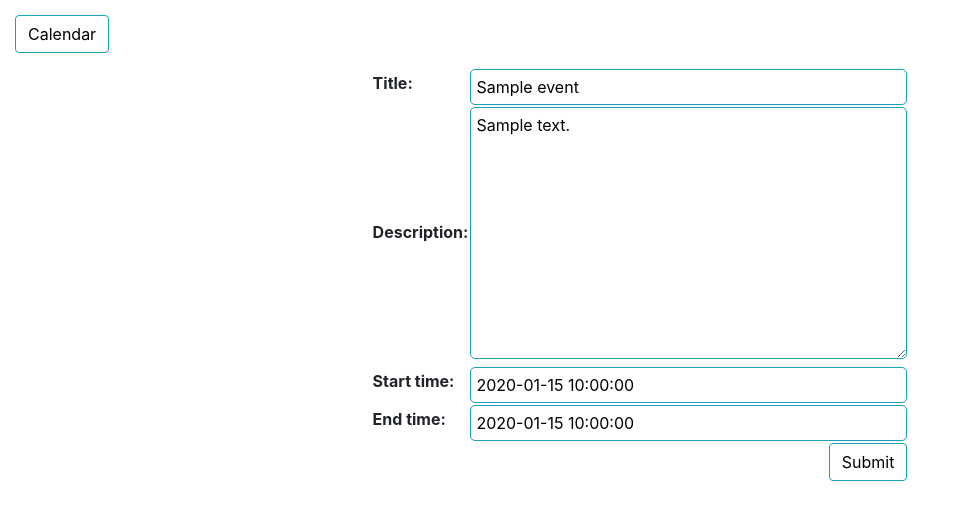
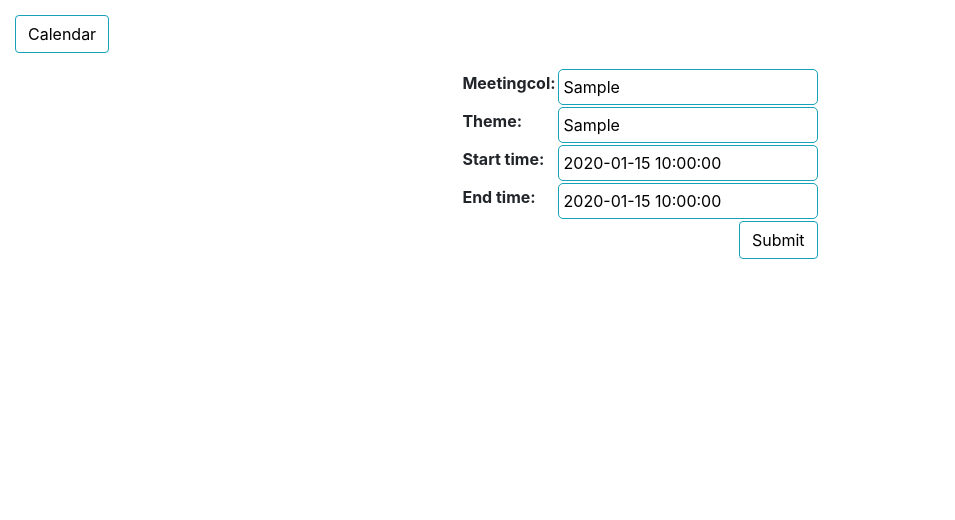
Before and after one commit to Kelrogg/database, a Django app: page /event/edit/1/ in a window 1280 px wide. Shown: the top 520 px of the page, without its empty margins (0-955 px from the left). Run offline with Django 3.2, Linux system fonts and the light colour scheme; tables that the repository leaves empty hold one stand-in row (values such as "Sample post"); some libraries are stand-ins or nearby versions.

Commit message:
Meeting added

```diff
--- a/calendarapp/models/event.py
+++ b/calendarapp/models/event.py
@@ -7,8 +7,6 @@ from web.models import User
 
 
 class EventManager(models.Manager):
-    """ Event manager """
-
     def get_all_events(self, user):
         events = Event.objects.filter(user=user, is_active=True, is_deleted=False)
         return events
@@ -24,8 +22,6 @@ class EventManager(models.Manager):
 
 
 class Event(EventAbstract):
-    """ Event model """
-
     user = models.ForeignKey(User, on_delete=models.CASCADE, related_name="events")
     title = models.CharField(max_length=200, unique=True)
     description = models.TextField()
--- a/calendarapp/models/event_abstract.py
+++ b/calendarapp/models/event_abstract.py
@@ -2,8 +2,6 @@ from django.db import models
 
 
 class EventAbstract(models.Model):
-    """ Event abstract model """
-
     is_active = models.BooleanField(default=True)
     is_deleted = models.BooleanField(default=False)
     created_at = models.DateTimeField(auto_now_add=True)
--- a/calendarapp/models/event_member.py
+++ b/calendarapp/models/event_member.py
@@ -5,8 +5,6 @@ from calendarapp.models import Event, EventAbstract
 
 
 class EventMember(EventAbstract):
-    """ Event member model """
-
     event = models.ForeignKey(Event, on_delete=models.CASCADE, related_name="events")
     user = models.ForeignKey(
         User, on_delete=models.CASCADE, related_name="event_members"
--- a/calendarapp/templates/add_member.html
+++ b/calendarapp/templates/add_member.html
@@ -6,7 +6,7 @@ Add EventMember
 
 {% block content %}
 <div class="clearfix">
-  <a class="btn btn-info left" href="{% url 'calendarapp:calendar' %}"> Calendar </a>
+  <a class="btn btn-info left" href="{% url 'calendarapp:calendars' %}"> Calendar </a>
 </div>
 
 <form method="post">
--- a/calendarapp/templates/calendar.html
+++ b/calendarapp/templates/calendar.html
@@ -2,10 +2,10 @@
 
 {% block content %}
 <div class="clearfix">
-    <span class="left m-2" style="font-size: 20px;">Wellcome, {{ request.user }}</span>
+    <span class="left m-2" style="font-size: 20px;">Welcome, {{ request.user }}</span>
     <a class="btn btn-info right" href="{% url 'logout' %}"> Sign Out</a>
-	<a class="btn btn-info right mr-2" href="{% url 'calendarapp:calendar' %}?{{ next_month }} "> Next Month >> </a>
-    <a class="btn btn-info right mr-2" href="{% url 'calendarapp:calendar' %}?{{ prev_month }}"> << Previous Month </a>
+	<a class="btn btn-info right mr-2" href="{% url 'calendarapp:calendars' %}?{{ next_month }} "> Next Month >> </a>
+    <a class="btn btn-info right mr-2" href="{% url 'calendarapp:calendars' %}?{{ prev_month }}"> << Previous Month </a>
     <a class="btn btn-info right mr-2" href="{% url 'calendarapp:event_new' %}"> + New Event </a>
 </div>
 <div style="color: blueviolet;">
--- a/calendarapp/templates/event.html
+++ b/calendarapp/templates/event.html
@@ -6,7 +6,7 @@ Event
 
 {% block content %}
 <div class="clearfix">
-  <a class="btn btn-info left" href="{% url 'calendarapp:calendar' %}"> Calendar </a>
+  <a class="btn btn-info left" href="{% url 'calendarapp:calendars' %}"> Calendar </a>
 </div>
 
 <form method="post">
--- a/calendarapp/views/other_views.py
+++ b/calendarapp/views/other_views.py
@@ -1,5 +1,3 @@
-# cal/views.py
-
 from django.shortcuts import render, redirect
 from django.http import HttpResponseRedirect
 from django.views import generic
@@ -10,10 +8,10 @@ from django.contrib.auth.decorators import login_required
 from django.contrib.auth.mixins import LoginRequiredMixin
 from django.urls import reverse_lazy, reverse
 
-
 from calendarapp.models import EventMember, Event
 from calendarapp.utils import Calendar
-from calendarapp.forms import EventForm, AddMemberForm
+from calendarapp.forms import MeetingForm, AddMemberForm
+from web.models import Admin, Meeting, Prisoner, Record, CorrectionalWork
 
 
 def get_date(req_day):
@@ -39,8 +37,8 @@ def next_month(d):
 
 
 class CalendarView(LoginRequiredMixin, generic.ListView):
-    login_url = "accounts:signin"
-    model = Event
+    login_url = "home"
+    model = Meeting
     template_name = "calendar.html"
 
     def get_context_data(self, **kwargs):
@@ -54,36 +52,40 @@ class CalendarView(LoginRequiredMixin, generic.ListView):
         return context
 
 
-@login_required(login_url="signup")
+@login_required(login_url="home")
 def create_event(request):
-    form = EventForm(request.POST or None)
+    form = MeetingForm(request.POST or None)
     if request.POST and form.is_valid():
-        title = form.cleaned_data["title"]
-        description = form.cleaned_data["description"]
+        meetingcol = form.cleaned_data["meetingcol"]
+        theme = form.cleaned_data["theme"]
         start_time = form.cleaned_data["start_time"]
         end_time = form.cleaned_data["end_time"]
-        Event.objects.get_or_create(
-            user=request.user,
-            title=title,
-            description=description,
+        admin = Admin.objects.get(user=request.user)
+        Meeting.objects.get_or_create(
+            admin=admin,
+            theme=theme,
+            meetingcol=meetingcol,
             start_time=start_time,
             end_time=end_time,
         )
-        return HttpResponseRedirect(reverse("calendarapp:calendar"))
+        return HttpResponseRedirect(reverse("calendarapp:calendars"))
     return render(request, "event.html", {"form": form})
 
 
 class EventEdit(generic.UpdateView):
-    model = Event
-    fields = ["title", "description", "start_time", "end_time"]
+    model = Meeting
+    fields = ["meetingcol", "theme", "start_time", "end_time"]
     template_name = "event.html"
 
+    def get_success_url(self):
+        return reverse("calendarapp:calendars")
 
-@login_required(login_url="signup")
+
+@login_required(login_url="home")
 def event_details(request, event_id):
-    event = Event.objects.get(id=event_id)
-    eventmember = EventMember.objects.filter(event=event)
-    context = {"event": event, "eventmember": eventmember}
+    meeting = Meeting.objects.get(id=event_id)
+    prisoners = Prisoner.objects.filter(meeting=meeting)
+    context = {"meeting": meeting, "prisoners": prisoners}
     return render(request, "event-details.html", context)
 
 
@@ -92,12 +94,13 @@ def add_eventmember(request, event_id):
     if request.method == "POST":
         forms = AddMemberForm(request.POST)
         if forms.is_valid():
-            member = EventMember.objects.filter(event=event_id)
-            event = Event.objects.get(id=event_id)
-            if member.count() <= 9:
+            meeting = Meeting.objects.get(id=event_id)
+            prisoners = Prisoner.objects.filter(meeting=meeting)
+            if prisoners.count() <= 9:
                 user = forms.cleaned_data["user"]
-                EventMember.objects.create(event=event, user=user)
-                return redirect("calendarapp:calendar")
+                prisoner = Prisoner.objects.get(user=user)
+                prisoner.meeting.add(meeting)
+                return redirect("calendarapp:calendars")
             else:
                 print("--------------User limit exceed!-----------------")
     context = {"form": forms}
@@ -107,13 +110,13 @@ def add_eventmember(request, event_id):
 class EventMemberDeleteView(generic.DeleteView):
     model = EventMember
     template_name = "event_delete.html"
-    success_url = reverse_lazy("calendarapp:calendar")
+    success_url = reverse_lazy("calendarapp:calendars")
 
 
 class CalendarViewNew(LoginRequiredMixin, generic.View):
-    #login_url = "accounts:signin"
+    login_url = "login"
     template_name = "calendarapp/calendar.html"
-    form_class = EventForm
+    form_class = MeetingForm
 
     def get(self, request, *args, **kwargs):
         forms = self.form_class()
--- a/web/models.py
+++ b/web/models.py
@@ -45,7 +45,7 @@ class User(AbstractUser):
     objects = UserManager()
 
     def __str__(self):
-        return self.first_name.join(self.last_name)
+        return self.first_name + self.last_name
 
 class Admin(models.Model):
     user = models.OneToOneField(User, on_delete=models.CASCADE)
@@ -53,6 +53,24 @@ class Admin(models.Model):
     rank = models.CharField(max_length=45)
     gender = models.PositiveSmallIntegerField(null=True)
     birthday = models.DateField(null=True)
+
+class Meeting(models.Model):
+    meetingcol = models.CharField(max_length=45)
+    theme = models.CharField(max_length=100)
+    start_time = models.DateTimeField()
+    end_time = models.DateTimeField()
+    admin = models.ForeignKey(
+        Admin,
+        on_delete = models.CASCADE
+    )
+
+    def __str__(self):
+        return self.theme
+
+    @property
+    def get_html_url(self):
+        url = reverse("calendarapp:event-detail", args=(self.id,))
+        return f'<a href="{url}"> {self.theme} </a>'
 
 class Prisoner(models.Model):
     user = models.OneToOneField(User, on_delete=models.CASCADE)
@@ -74,23 +92,9 @@ class Prisoner(models.Model):
         CorrectionalWork,
         through='PrisonerHasCorrectionalWork'
     )
-
-
-class Meeting(models.Model):
-    meetingcol = models.CharField(max_length=45)
-    date = models.DateTimeField()
-    theme = models.CharField(max_length=100)
-    admin = models.ForeignKey(
-        Admin,
-        on_delete = models.CASCADE
+    meeting = models.ManyToManyField(
+        Meeting
     )
-    prisoner = models.ForeignKey(
-        Prisoner,
-        on_delete = models.CASCADE
-    )
-
-    def __str__(self):
-        return self.theme
 
 class PrisonerHasCorrectionalWork(models.Model):
     date = models.DateField(default=datetime.date.today)
--- a/web/templates/admin_cabinet.html
+++ b/web/templates/admin_cabinet.html
@@ -29,7 +29,7 @@
         <div class="row-event">
             <img src="{% static 'assets/img/Без имени-1.png' %}" alt="lupa">
             <button id="button-start" class="button-start" data-target="#exampleModal">
-                <a  href="{% url 'calendarapp:calendar' %}">Создать событие</a>
+                <a  href="{% url 'calendarapp:calendars' %}">Создать событие</a>
             </button>
         </div>
         <div class="row-event">
--- a/web/urls.py
+++ b/web/urls.py
@@ -14,7 +14,6 @@ urlpatterns = [
     # path('edit-prisoner/', views.EditPrisoner(), name='edit_prisoner'),
     path('', include('django.contrib.auth.urls')),
     path('', include('calendarapp.urls')),
-    path("calendar", DashboardView.as_view(), name="dashboard"),
 
     url(r'^logout/$', logout_user, {'next_page': settings.LOGOUT_REDIRECT_URL}, name='logout'),
 ]
```
Also changed, not shown: calendarapp/forms.py (+8 -7 lines), calendarapp/templates/event-details.html (+11 -11 lines), calendarapp/utils.py (+5 -3 lines), web/admin.py (+2 -60 lines), calendarapp/tests.py (deleted).
